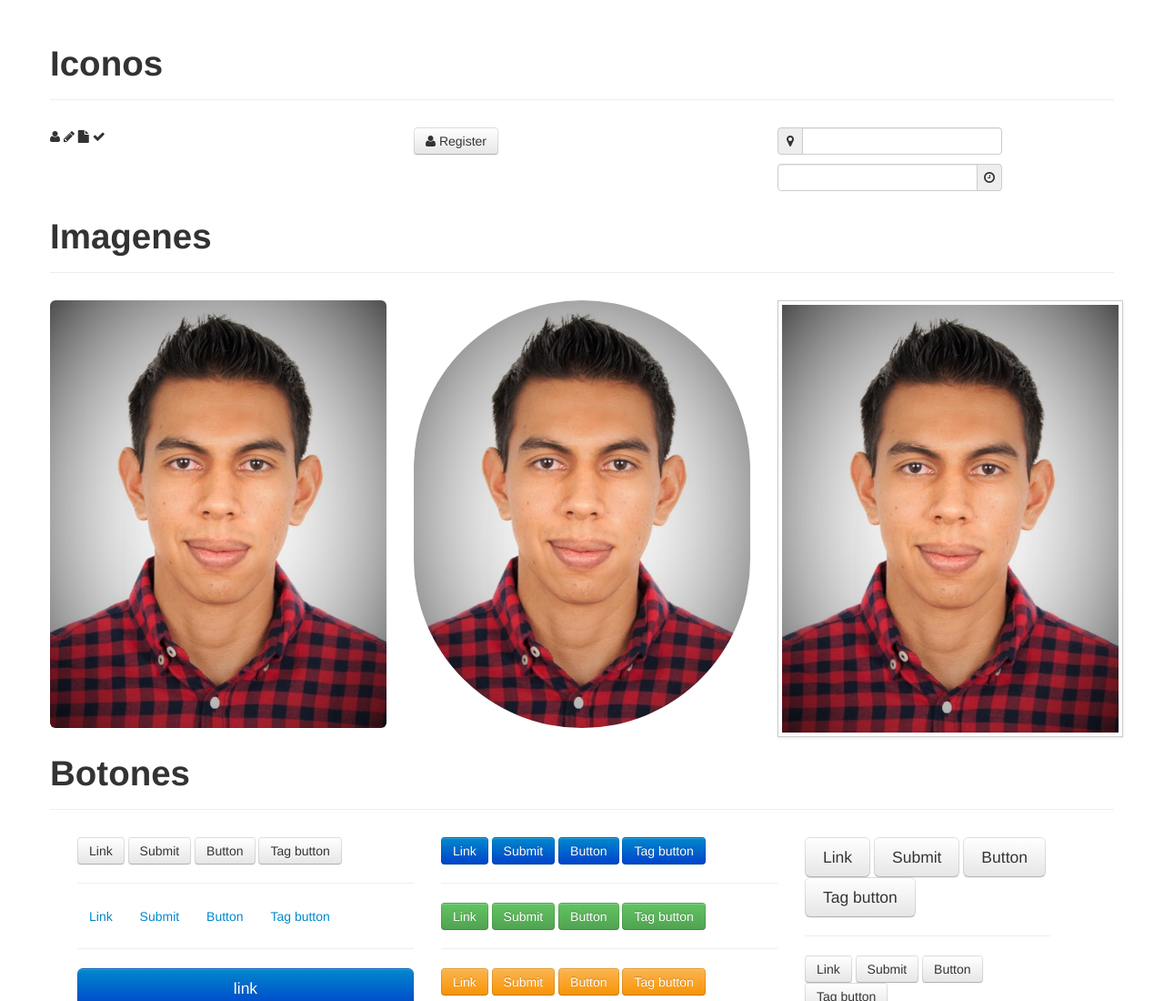
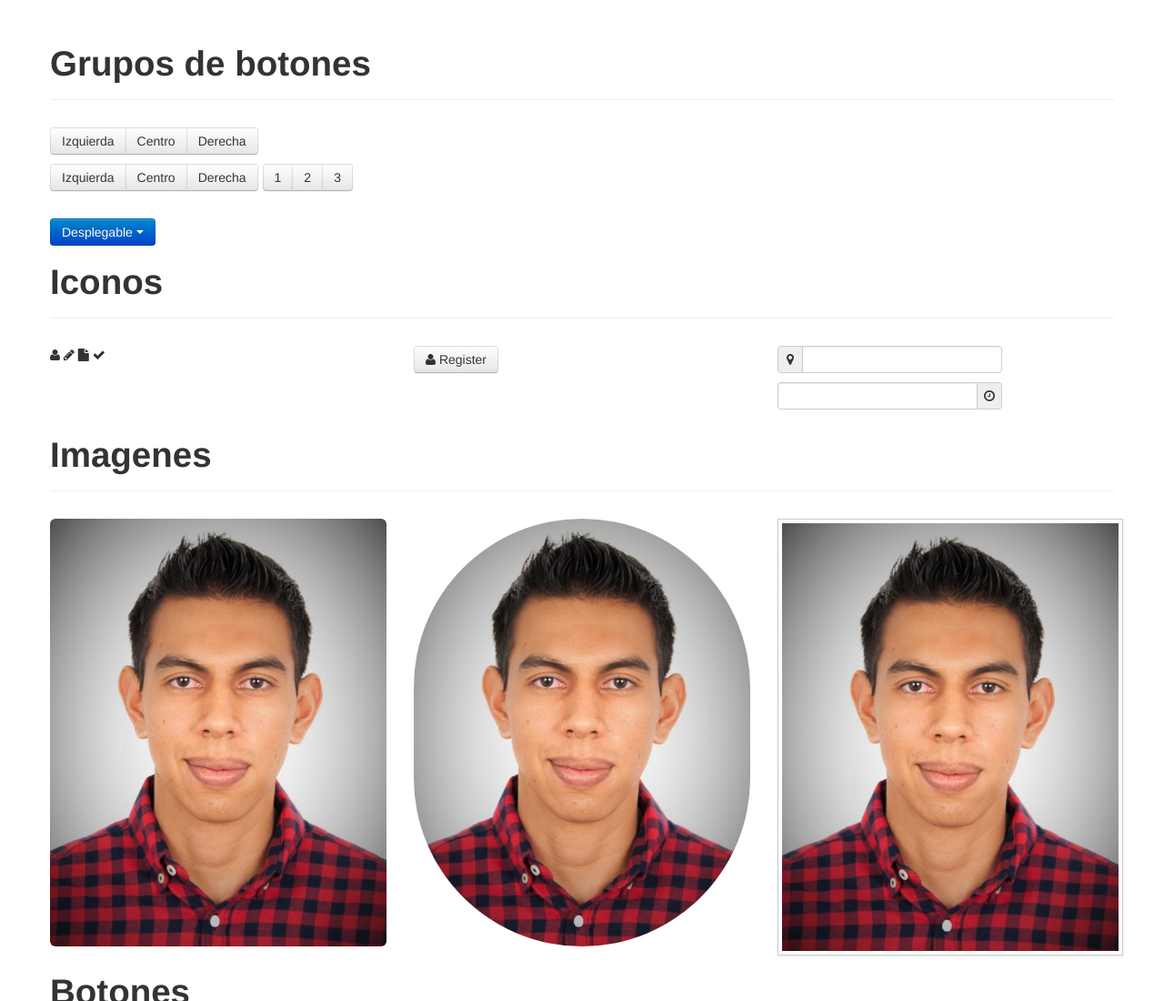
Before and after one commit to omarmorales/bootstrap-frontend, a plain HTML site: page index.html in a window 1280 px wide. Shown: the top 1100 px of the page at 91% size. Drawn offline with nearby package versions, Linux system fonts and the light colour scheme.

Commit message:
grupos de botones bootstrap

```diff
--- a/index.html
+++ b/index.html
@@ -31,6 +31,47 @@
 	<div class="container">
 		<div class="row-fluid">
 			<div class="span12">&nbsp</div>
+		</div>
+
+		<div class="row-fluid">
+			<div class="span12">
+				<div class="page-header">
+					<h1>Grupos de botones</h1>
+				</div>
+
+				<div class="btn-group">
+					<a href="" class="btn">Izquierda</a>
+					<a href="" class="btn">Centro</a>
+					<a href="" class="btn">Derecha</a>
+				</div>
+
+				<div class="btn-toolbar">
+					<div class="btn-group">
+						<a href="" class="btn">Izquierda</a>
+						<a href="" class="btn">Centro</a>
+						<a href="" class="btn">Derecha</a>
+					</div>
+					<div class="btn-group">
+						<a href="" class="btn">1</a>
+						<a href="" class="btn">2</a>
+						<a href="" class="btn">3</a>
+					</div>
+				</div>
+				<br>
+
+				<div class="btn-group">
+					<a href="#" class="btn btn-primary dropdown-toggle" data-toggle="dropdown">
+						Desplegable <span class="caret"></span>
+					</a>
+
+					<ul class="dropdown-menu">
+						<li><a href="">This is test</a></li>
+						<li><a href="">This is test</a></li>
+						<li><a href="">This is test</a></li>
+						<li><a href="">This is test</a></li>
+					</ul>
+				</div>
+			</div>
 		</div>
 
 		<div class="row-fluid">
@@ -365,5 +406,7 @@
 			</div>
 		</div>
 	</div>
+	<script src="src/js/jquery.js"></script>
+	<script src="js/bootstrap.min.js"></script>
 </body>
 </html>
```
